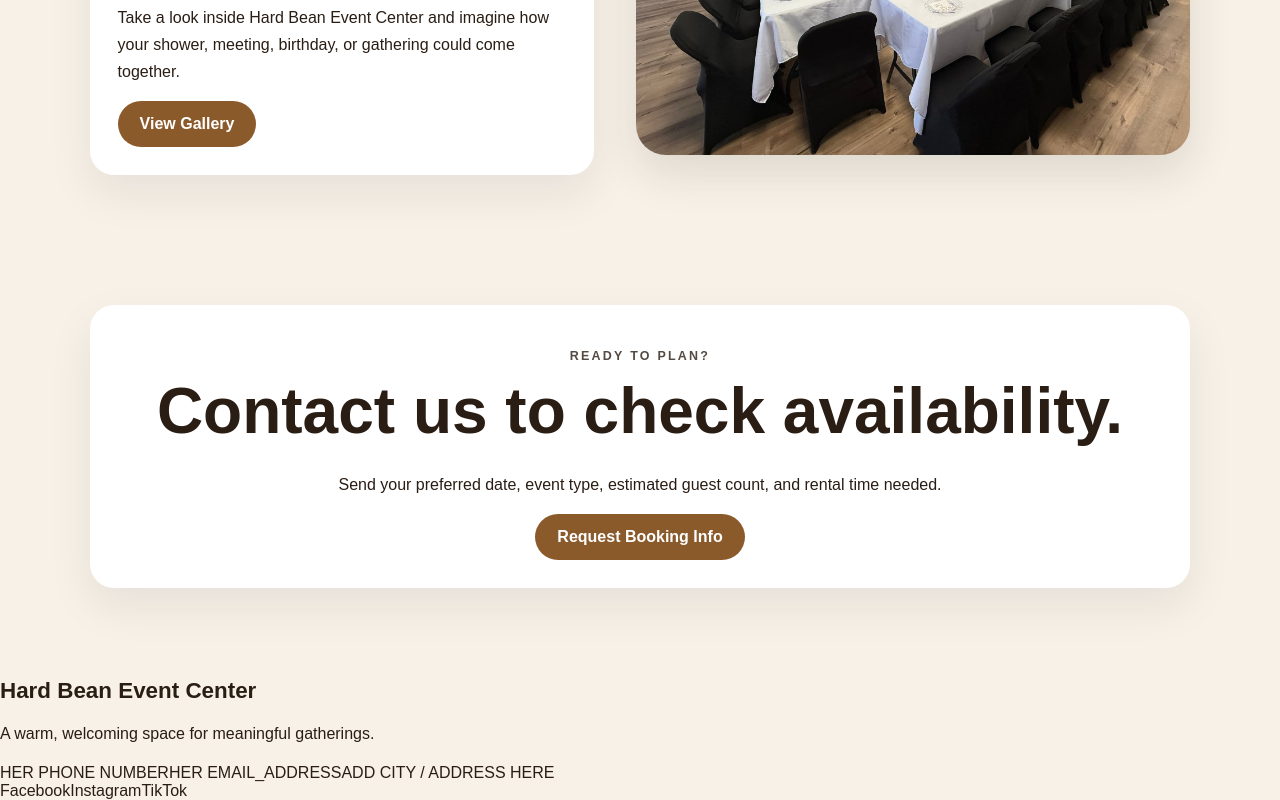
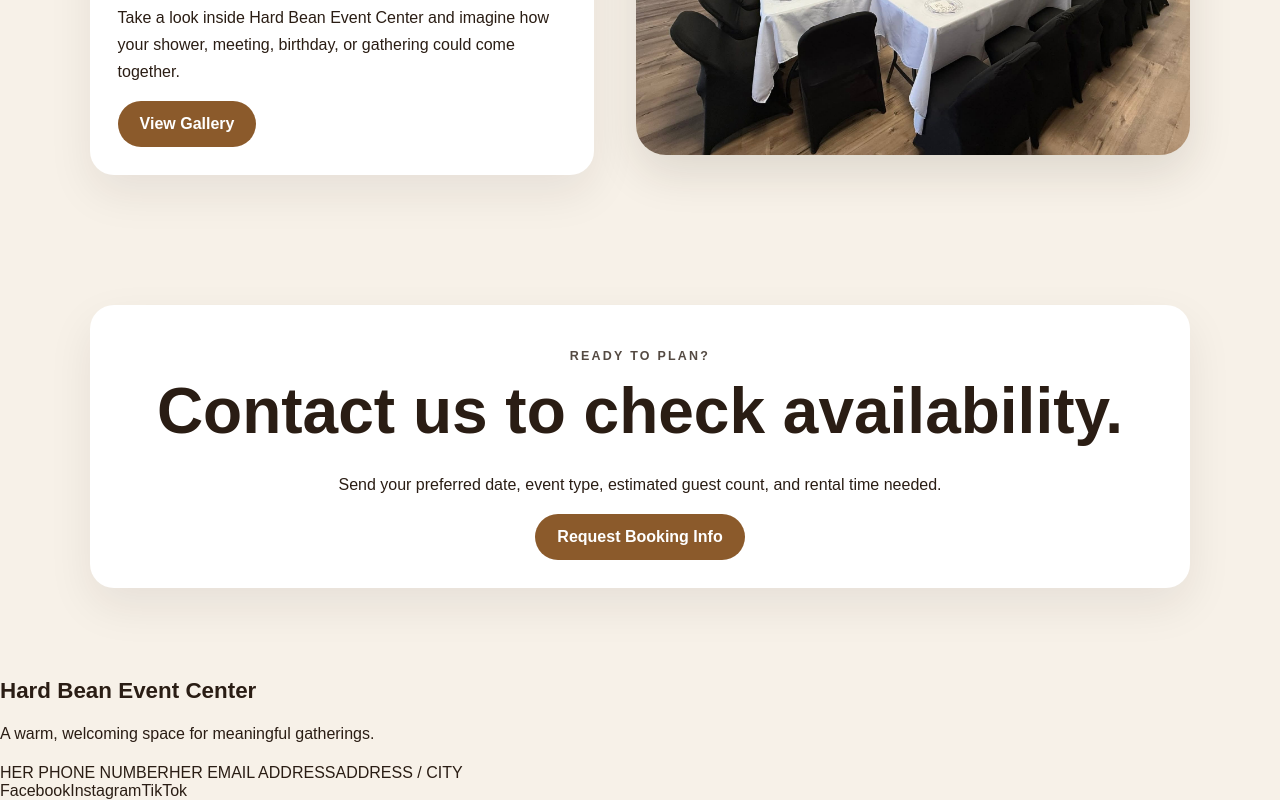
Before and after one commit to anastasis-elite/hardbean-events, a Next.js app: page / in a window 1280 px wide. Shown: the part 2148-2948 px from the top of the page. Built offline with nearby package versions, Linux system fonts and the light colour scheme.

Commit message:
Update layout.tsx

```diff
--- a/app/layout.tsx
+++ b/app/layout.tsx
@@ -28,21 +28,29 @@ export default function RootLayout({
         {children}
 
        <footer className="siteFooter">
-          <div>
+  <div className="footerBrand">
     <h3>Hard Bean Event Center</h3>
     <p>A warm, welcoming space for meaningful gatherings.</p>
   </div>
 
   <div className="footerContact">
     <a href="tel:HER_PHONE_NUMBER">HER PHONE NUMBER</a>
-            <a href="mailto:HER_EMAIL_ADDRESS">HER EMAIL_ADDRESS</a>
-            <span>ADD CITY / ADDRESS HERE</span>
+    <a href="mailto:HER_EMAIL_ADDRESS">HER EMAIL ADDRESS</a>
+    <span>ADDRESS / CITY</span>
   </div>
 
   <div className="socialButtons">
-            <a className="socialButton facebook" href="FACEBOOK_URL">Facebook</a>
-            <a className="socialButton instagram" href="INSTAGRAM_URL">Instagram</a>
-            <a className="socialButton tiktok" href="TIKTOK_URL">TikTok</a>
+    <a className="socialButton facebook" href="FACEBOOK_URL">
+      Facebook
+    </a>
+
+    <a className="socialButton instagram" href="INSTAGRAM_URL">
+      Instagram
+    </a>
+
+    <a className="socialButton tiktok" href="TIKTOK_URL">
+      TikTok
+    </a>
   </div>
 </footer>
       </body>
```
Lines whose indentation alone changed are shown as unchanged.
